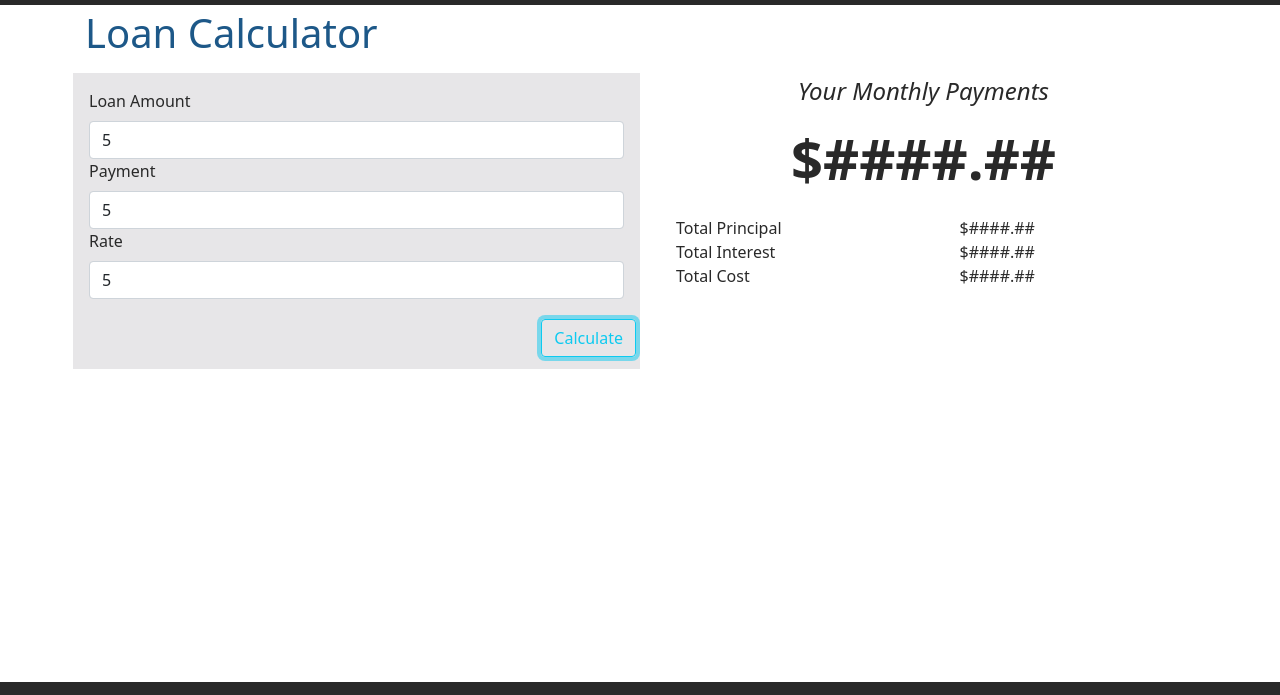
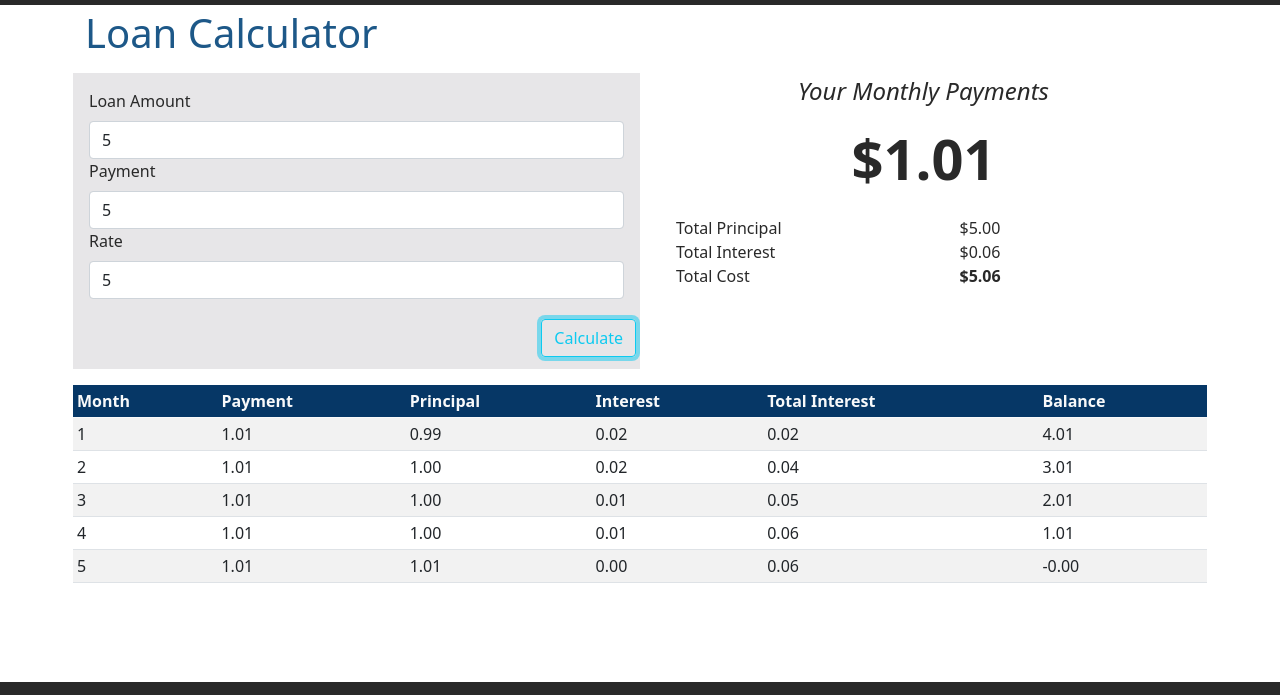
Before and after one commit to bearcaffeine/ShadowLoans, a plain HTML site: page app.html in a window 1280 px wide. Both pictures are taken after typing "5", "5", "5" into the empty fields and a click on the button "Calculate". Shown: the part 51-746 px from the top of the page. Drawn offline with nearby package versions, Linux system fonts and the light colour scheme.

Commit message:
ShadowLoans calculator updates

```diff
--- a/app.html
+++ b/app.html
@@ -87,9 +87,8 @@
                         <div class="col-12 d-flex justify-content-center fs-4 fst-italic">
                             <p>Your Monthly Payments</p>
                         </div>
-                        <div id="monthlyPayments" class="col-12 display-4 fw-bold d-flex justify-content-center">
+                        <div id="totalMonthlyPayments" class="col-12 display-4 fw-bold d-flex justify-content-center">
                             <!--Insert monthly payment here -->
-                            $####.##
                         </div>
                         <div class="col m-4">
                             <div>Total Principal</div>
@@ -98,13 +97,13 @@
                         </div>
                         <div class="col m-4">
                             <div id="totalPrinicpal">
-                                $####.##
+
                             </div>
                             <div id="interest">
-                                $####.##
+
                             </div>
                             <div id="totalCost">
-                                $####.##
+
                             </div>
                         </div>
                     </div>
@@ -160,7 +159,7 @@
         </div>
     </footer>
 
-    <template id="runningBalance">
+    <template id="monthlyBreakDown">
         <tr>
             <td></td>
             <td></td>
--- a/js/site.js
+++ b/js/site.js
@@ -1,11 +1,11 @@
 function getValues(){
     document.getElementById("tableResults").classList.add("invisible");
 
-    let loanAmount = document.getElementById("inputLoanAmount").value;
+    let loanAmount = document.getElementById("loanAmount").value;
     let paymentMonths = document.getElementById("paymentMonths").value;
     let rateAmount = document.getElementById("rateAmount").value;
 
-    loanAmount = parseFloat(loanAmount).toFixed(2);
+    loanAmount = parseInt(loanAmount);
     paymentMonths = parseInt(paymentMonths);
     rateAmount = parseInt(rateAmount);
 
@@ -20,6 +20,42 @@ function getValues(){
 }
 
 function loanCalc(lAmount, pAmount, rAmount){
+    let totalMonthlyPayments = (lAmount * (rAmount/1200)) / (1 - ((1+(rAmount/1200))**-pAmount));
+
+    let loanData = {
+        Principal : lAmount,
+        Payments : pAmount,
+        Rate : rAmount,
+        Monthly : totalMonthlyPayments,
+        Payments : []
+    };
+
+    let balance = lAmount;
+
+    loanData.totalInterest = 0;
+
+    for (let i = 0; i < pAmount; i++) {
+        let interest = lAmount * rAmount / 1200;
+        let payment = totalMonthlyPayments - interest
+
+        loanData.totalInterest += interest;
+
+        let interestPaid = loanData.totalInterest;
+
+        balance -= payment;
+
+        let current = {
+            Interest : interest,
+            InterestPaid : interestPaid,
+            PrincipalPaid : payment,
+            Balance : balance
+        }
+        lAmount -= payment;
+
+        loanData.Payments.push(current);
+    }
+
+    return loanData;
 
 }
 
@@ -27,6 +63,37 @@ function displayMonthyInfo(){
 
 }
 
-function displayMonthlyBreakDown(){
+function displayMonthlyBreakDown(loanData){
 
+    var formatter = new Intl.NumberFormat('en-US', {
+        style: 'currency',
+        currency: 'USD',
+    });
+
+    document.getElementById("totalMonthlyPayments").innerHTML = `${formatter.format(loanData.Monthly)}`;
+    document.getElementById("totalPrinicpal").innerHTML = `${formatter.format(loanData.Principal)}`;
+    document.getElementById("interest").innerHTML = `${formatter.format(loanData.totalInterest)}`;
+    document.getElementById("totalCost").innerHTML = `<strong>${formatter.format(loanData.Principal+loanData.totalInterest)}</strong>`;
+
+    let tableBody = document.getElementById("results");
+    let templateRow = document.getElementById("monthlyBreakDown");
+
+    tableBody.innerHTML = "";
+
+    for (let i = 0; i < loanData.Payments.length; i++){
+        const tableRow = document.importNode(templateRow.content, true);
+
+        rowCols = tableRow.querySelectorAll("td");
+
+        rowCols[0].textContent = i + 1;
+        rowCols[1].textContent = loanData.Monthly.toFixed(2);
+        rowCols[2].textContent = loanData.Payments[i].PrincipalPaid.toFixed(2);
+        rowCols[3].textContent = loanData.Payments[i].Interest.toFixed(2);
+        rowCols[4].textContent = loanData.Payments[i].InterestPaid.toFixed(2);
+        rowCols[5].textContent = loanData.Payments[i].Balance.toFixed(2);
+
+        tableBody.appendChild(tableRow);
+    }
+
+    document.getElementById("tableResults").classList.remove("invisible");
 }
```
